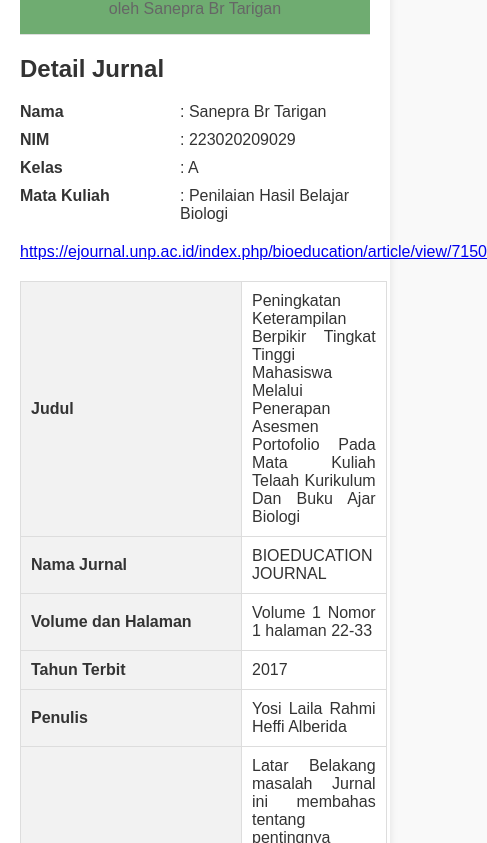
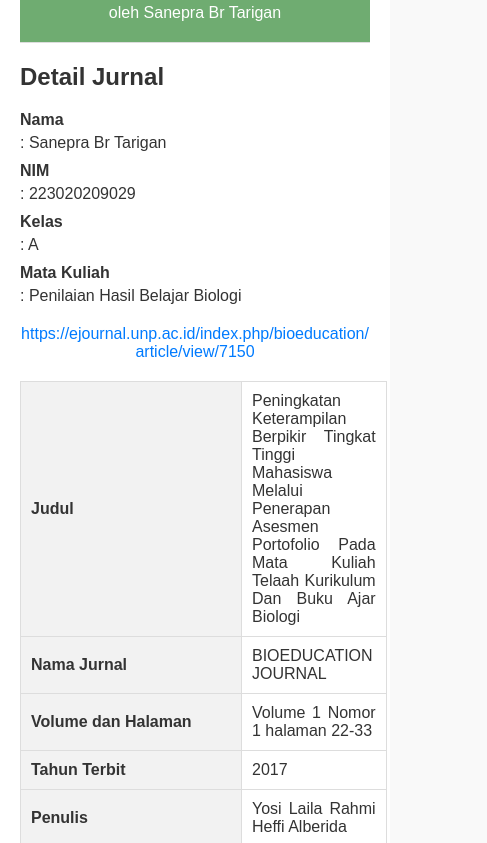
Before and after one commit to tasyasimorangkir/review_jurnal, a plain HTML site: page index.html in a window 390 px wide. Shown: the part 123-966 px from the top of the page, 487 px wide, since content can reach past the window. Drawn offline with Linux system fonts and the light colour scheme.

Commit message:
Update index.html

```diff
--- a/index.html
+++ b/index.html
@@ -12,16 +12,6 @@
             padding: 0;
             color: #333;
         }
-        .detail-item {
-            display: grid; /* Gunakan display grid */
-            grid-template-columns: 150px 1fr; /* Tentukan dua kolom, pertama 150px dan kedua fleksibel */
-            gap: 10px; /* Tambahkan jarak antar kolom */
-            margin-bottom: 10px; /* Tambahkan jarak antar detail item */
-        }
-
-        .detail-item label {
-            font-weight: bold; /* Tambahkan ketebalan font */
-        }
         .container {
             max-width: 800px;
             margin: 40px auto;
@@ -30,66 +20,86 @@
             box-shadow: 0 4px 8px rgba(0, 0, 0, 0.1);
             border-radius: 10px;
         }
-
         header {
             padding: 20px 0;
             border-bottom: 1px solid #ddd;
             background: #6fac71;
             color: #fff;
-            padding: 1rem 0;
             text-align: center;
         }
-
         header h1 {
             margin: 0;
             font-size: 2em;
         }
-
         header p {
             margin: 10px 0 0;
             font-size: 1em;
-            color: #666;
+            color: #fff;
         }
-
+        section {
+            margin-top: 20px;
+        }
+        .detail-item {
+            display: grid;
+            grid-template-columns: 150px 1fr;
+            gap: 10px;
+            margin-bottom: 10px;
+        }
+        .detail-item label {
+            font-weight: bold;
+        }
         table {
             width: 100%;
             border-collapse: collapse;
             margin: 20px 0;
         }
-
         table, th, td {
             border: 1px solid #ddd;
         }
-
         th, td {
             padding: 10px;
             text-align: left;
         }
-
         th {
             background-color: #f2f2f2;
-            min-width: 200px; /* Menentukan lebar minimum */
+            min-width: 200px;
         }
-
         .text-right {
             text-align: right;
         }
-
         footer {
             text-align: center;
             padding: 20px 0;
             border-top: 1px solid #ddd;
             margin-top: 20px;
         }
-
         footer p {
             margin: 0;
             color: #666;
         }
-
         .centered-link {
             text-align: center;
             margin-top: 20px;
+        }
+        .centered-link a {
+            color: #007BFF;
+            text-decoration: none;
+            word-break: break-all;
+        }
+        .centered-link a:hover {
+            text-decoration: underline;
+        }
+        @media (max-width: 600px) {
+            .detail-item {
+                display: block;
+            }
+            .detail-item label {
+                display: block;
+                margin-bottom: 5px;
+            }
+            .centered-link a {
+                word-break: break-word;
+            }
         }
     </style>
 </head>
@@ -119,8 +129,8 @@
             </div>
             <div class="centered-link">
                 <a href="https://ejournal.unp.ac.id/index.php/bioeducation/article/view/7150">https://ejournal.unp.ac.id/index.php/bioeducation/article/view/7150</a>
+            </div>
             <table>
-            </div>
                 <tr>
                     <th>Judul</th>
                     <td style="text-align: justify;">Peningkatan Keterampilan Berpikir Tingkat Tinggi Mahasiswa Melalui Penerapan Asesmen Portofolio Pada Mata Kuliah Telaah Kurikulum Dan Buku Ajar Biologi</td>
@@ -143,7 +153,7 @@
                 </tr>
                 <tr>
                     <th>Latar Belakang Masalah</th>
-                <td style="text-align: justify;">Latar Belakang masalah	Jurnal ini membahas tentang pentingnya meningkatkan keterampilan berpikir tingkat tinggi (HOTS) siswa dalam menghadapi perubahan zaman dan teknologi. Kurikulum biologi yang terus berkembang menuntut siswa untuk memiliki kemampuan berpikir kritis, analitis, dan kreatif. Namun, banyak siswa yang masih kesulitan dalam mengembangkan keterampilan ini. Salah satu faktor yang menyebabkan kesulitan ini adalah kurangnya penggunaan metode pembelajaran yang tepat. Metode pembelajaran tradisional yang berfokus pada hafalan dan latihan soal tidak efektif untuk mengembangkan HOTS. Oleh karena itu, diperlukan metode pembelajaran yang lebih inovatif dan berpusat pada siswa.</td>
+                    <td style="text-align: justify;">Jurnal ini membahas tentang pentingnya meningkatkan keterampilan berpikir tingkat tinggi (HOTS) siswa dalam menghadapi perubahan zaman dan teknologi. Kurikulum biologi yang terus berkembang menuntut siswa untuk memiliki kemampuan berpikir kritis, analitis, dan kreatif. Namun, banyak siswa yang masih kesulitan dalam mengembangkan keterampilan ini. Salah satu faktor yang menyebabkan kesulitan ini adalah kurangnya penggunaan metode pembelajaran yang tepat. Metode pembelajaran tradisional yang berfokus pada hafalan dan latihan soal tidak efektif untuk mengembangkan HOTS. Oleh karena itu, diperlukan metode pembelajaran yang lebih inovatif dan berpusat pada siswa.</td>
                 </tr>
                 <tr>
                     <th>Tujuan Penelitian</th>
@@ -165,7 +175,6 @@
                     <th>Kekurangan Penelitian</th>
                     <td style="text-align: justify;">Penelitian ini juga memiliki beberapa kekurangan. Generalisasi hasil penelitian terbatas karena dilakukan pada satu fakultas dengan mata kuliah yang spesifik, sehingga mungkin tidak dapat diterapkan ke seluruh mahasiswa atau mata kuliah lainnya. Durasi penelitian yang hanya berlangsung satu semester mungkin tidak cukup untuk melihat perubahan jangka panjang dalam kemampuan berpikir mahasiswa, dan penelitian jangka panjang mungkin diperlukan. Penilaian portofolio sering kali melibatkan unsur subjektivitas, baik dari sisi dosen maupun mahasiswa, yang bisa mempengaruhi keakuratan dan konsistensi hasil. Selain itu, penelitian tindakan kelas sering kali tidak memiliki kelompok kontrol yang jelas, sehingga sulit memastikan bahwa peningkatan kemampuan berpikir tingkat tinggi semata-mata disebabkan oleh penilaian portofolio, bukan oleh faktor-faktor lain. Variabilitas dalam implementasi penilaian portofolio oleh dosen juga dapat mempengaruhi hasil, sehingga standarisasi mungkin diperlukan untuk memastikan konsistensi.</td>
                 </tr>
-
             </table>
         </section>
         <footer>
```
Lines whose indentation alone changed are shown as unchanged.
